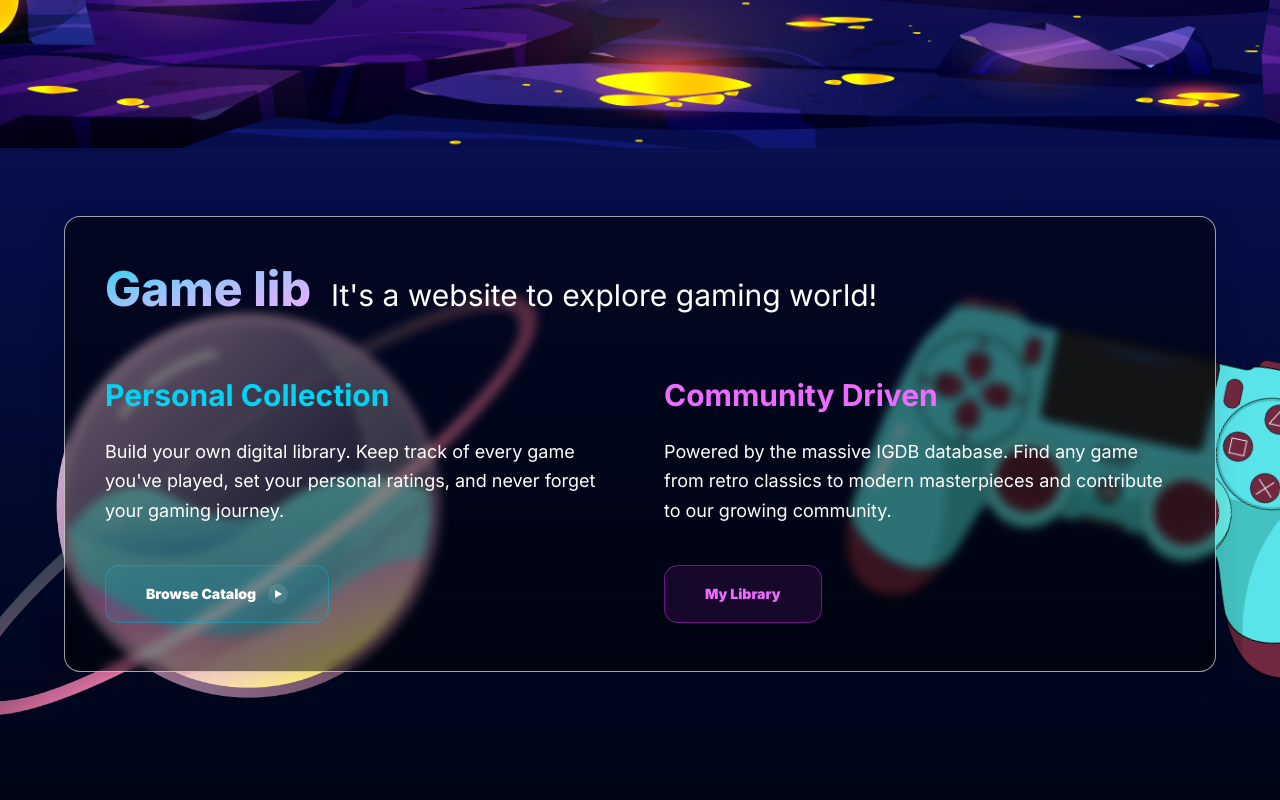
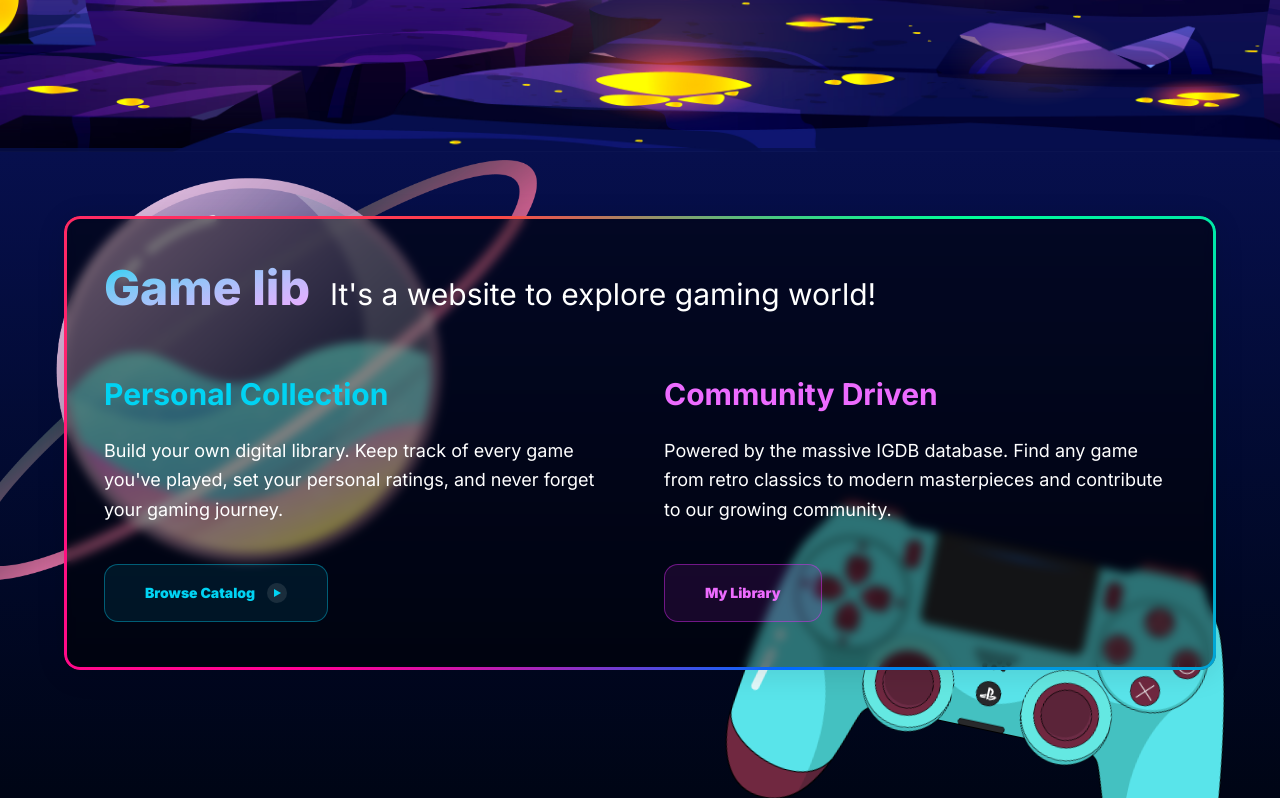
Before and after one commit to PashkevichTania/games-library-v2, a Next.js app: page / in a window 1280 px wide. Shown: the part 648-1448 px from the top of the page. Built offline with nearby package versions, Linux system fonts and the light colour scheme; no server answers.

Commit message:
add rainbowBorderGlass

```diff
--- a/app/page.tsx
+++ b/app/page.tsx
@@ -7,6 +7,7 @@ import Image from "next/image";
 import { Button } from "@/components/ui/button";
 
 import stylesMain from "@/styles/main.module.scss";
+import {cn} from "@/lib/utils";
 
 export default function Home() {
   const [isLoaded, setIsLoaded] = useState(false);
@@ -38,7 +39,7 @@ export default function Home() {
           className="relative flex flex-col justify-center items-center bg-gradient-to-b from-[#070f4d] to-[#000515] pt-16 pb-32"
       >
         <div className="w-[90%] text-white">
-          <div className={stylesMain.glass}>
+          <div className={`border-none! ${stylesMain.glass} ${stylesMain.rainbowBorderGlass}`}>
             <div className="pt-12 pb-12 pr-10 pl-10">
               <div className="align-bottom mb-6">
                 <h2 className="text-5xl font-extrabold mr-5 inline-block">
@@ -59,10 +60,10 @@ export default function Home() {
                   </p>
                   <div className="pt-4">
                     <Link href="/catalog">
-                      <Button variant="neonCyan" size="lg" className="rounded-xl px-10 py-7 text-white font-black flex items-center gap-3">
+                      <Button variant="neonCyan" size="lg" className="rounded-xl px-10 py-7 text-cyan-400 font-black flex items-center gap-3">
                         Browse Catalog
                         <div className="w-5 h-5 rounded-full bg-white/10 flex items-center justify-center">
-                          <div className="w-0 h-0 border-t-[4px] border-t-transparent border-l-[7px] border-l-white border-b-[4px] border-b-transparent" />
+                          <div className="w-0 h-0 border-t-[4px] border-t-transparent border-l-[7px] border-l-cyan-400 border-b-[4px] border-b-transparent" />
                         </div>
                       </Button>
                     </Link>
@@ -91,7 +92,7 @@ export default function Home() {
 
         {/* Background Images Layer */}
         <div className="inset-0 z-[1] pointer-events-none overflow-hidden">
-          <div className="absolute top-[10%] -left-10 w-[600px] h-[600px]">
+          <div className="absolute top-[-70px] -left-10 w-[600px] h-[600px]">
             <Image
                 src="/assets/glass_planet.png"
                 alt="Planet"
@@ -99,7 +100,7 @@ export default function Home() {
                 className="object-contain"
             />
           </div>
-          <div className="absolute bottom-[10%] -right-20 w-[500px] h-[500px]">
+          <div className="absolute bottom-[-140px] -right-[-40px] w-[500px] h-[500px]">
             <Image
                 src="/assets/ps4controller.png"
                 alt="Controller"
--- a/styles/main.module.scss
+++ b/styles/main.module.scss
@@ -82,3 +82,43 @@
     animation: 3s spin linear infinite;
   }
 }
+
+.rainbowBorderGlass {
+  position: relative;
+
+  &::before {
+    content: '';
+    position: absolute;
+    inset: 0;
+    border-radius: inherit;
+    padding: 3px;
+    background: conic-gradient(from var(--angle), #ff4545, #00ff99, #006aff, #ff0095, #ff4545);
+    -webkit-mask:
+            linear-gradient(#fff 0 0) content-box,
+            linear-gradient(#fff 0 0);
+    -webkit-mask-composite: xor;
+    mask-composite: exclude;
+    animation: 3s spin linear infinite;
+    z-index: 1;
+    pointer-events: none;
+  }
+
+  &::after {
+    content: '';
+    position: absolute;
+    inset: 0;
+    border-radius: inherit;
+    padding: 3px;
+    background: conic-gradient(from var(--angle), #ff4545, #00ff99, #006aff, #ff0095, #ff4545);
+    filter: blur(1.5rem);
+    opacity: 0.5;
+    animation: 3s spin linear infinite;
+    z-index: 0;
+    pointer-events: none;
+    -webkit-mask:
+            linear-gradient(#fff 0 0) content-box,
+            linear-gradient(#fff 0 0);
+    -webkit-mask-composite: xor;
+    mask-composite: exclude;
+  }
+}
```
